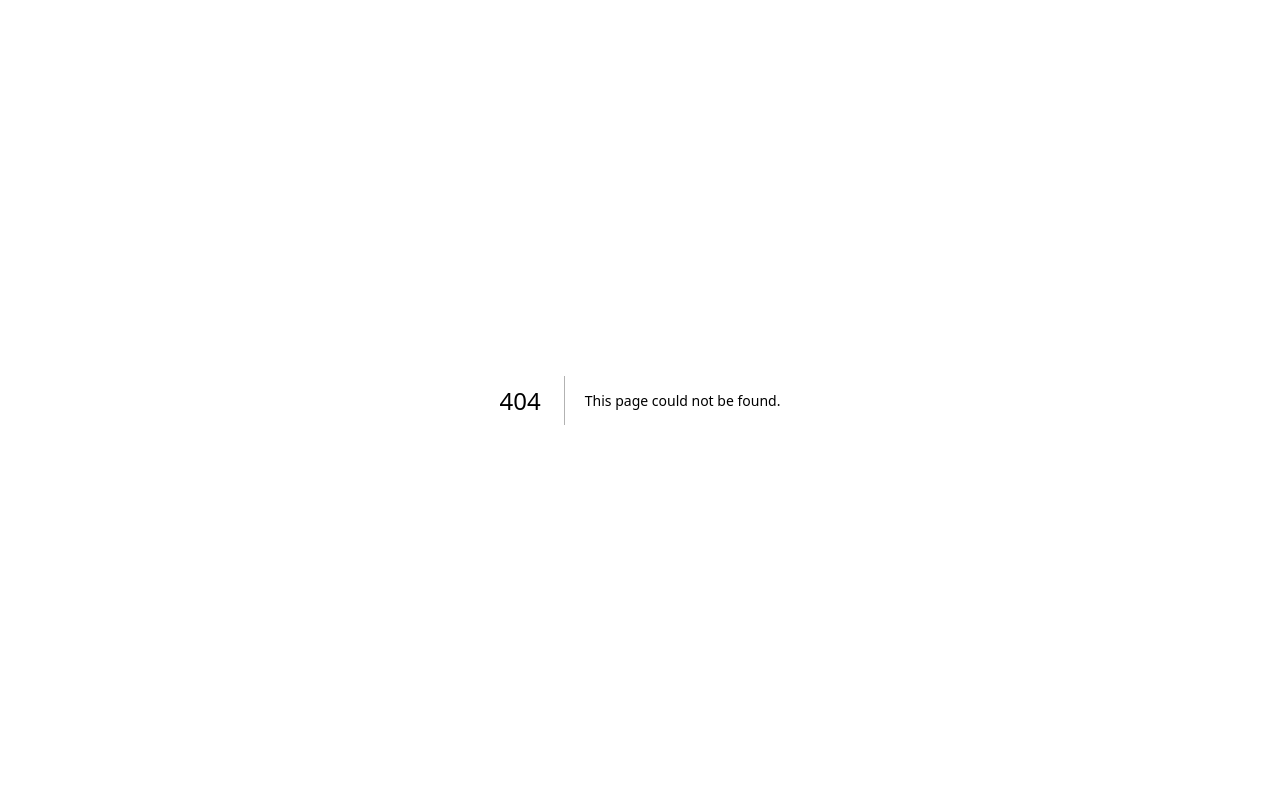
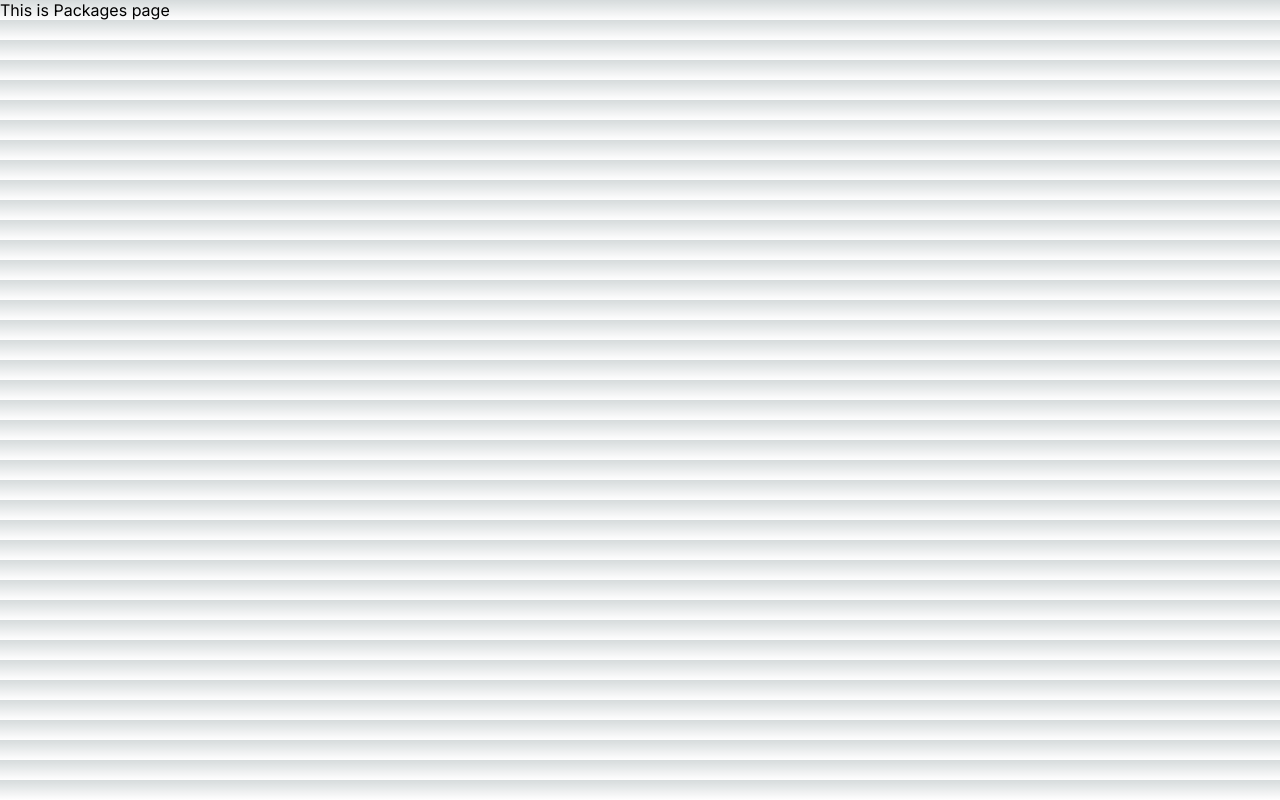
Before and after one commit to bktech-sh/kingexpert, a Next.js app: page /packages in a window 1280 px wide. Before the commit this address had no page. Built offline with nearby package versions, Linux system fonts and the light colour scheme.

Commit message:
feat: inital commit and routing

```diff
--- /dev/null
+++ b/src/app/about/page.tsx
@@ -0,0 +1,5 @@
+const About = () => {
+  return <div>This is about page</div>;
+};
+
+export default About;
--- /dev/null
+++ b/src/app/events/page.tsx
@@ -0,0 +1,5 @@
+const Events = () => {
+  return <div>This is Events page</div>;
+};
+
+export default Events;
--- /dev/null
+++ b/src/app/packages/page.tsx
@@ -0,0 +1,5 @@
+const Packages = () => {
+  return <div>This is Packages page</div>;
+};
+
+export default Packages;
```
Also changed, not shown: src/app/page.tsx (+4 -4 lines).
